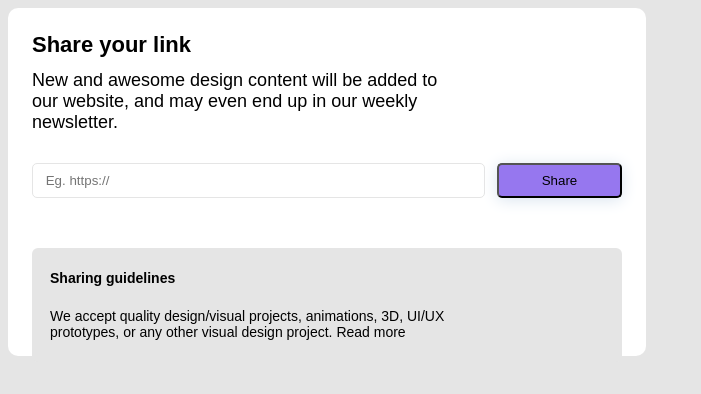
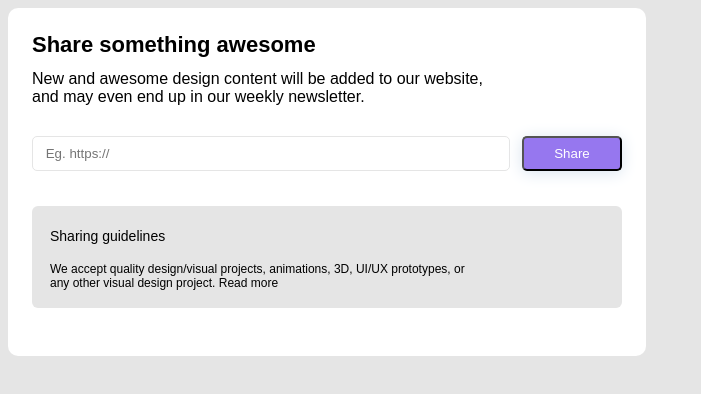
Before and after one commit to junip/uidesignsdaily, a React (Vite) app: page / in a window 1280 px wide. Shown: the top 394 px of the page, without its empty margins (0-701 px from the left). Built offline with nearby package versions, Linux system fonts and the light colour scheme; a web font is replaced by a local one.

Commit message:
css changes and tweaks for better usages

```diff
--- a/src/components/sharelink.scss
+++ b/src/components/sharelink.scss
@@ -9,19 +9,20 @@
     border-radius: 10px;
     background-color: #FFFFFF;
     .modal-header {
-      font-weight: bold;
+      font-weight: 600;
       margin-bottom: 12px;
       font-size: 22px;
     }
     .modal-description {
-      width: 407px;
-      font-size: 18px;
+      width: 480px;
+      font-size: 16px;
+      font-weight: 300;
     }
     .input-box {
       display: grid;
       margin-top: 30px;
       height: 35px;
-      grid-template-columns: 2fr 125px ;
+      grid-template-columns: 2fr 100px ;
       .link-input {
         margin-right: 12px;
         background: #FFFFFF;
@@ -40,26 +41,26 @@
         border-radius: 5px;
         cursor: pointer;
         box-shadow: 0 2px 16px 0 #d9e4ef;
+        color: #ffffff;
       }
     }
     .content {
       background: #E5E5E5;
-      margin-top: 50px;
+      margin-top: 35px;
       padding-left: 18px;
       border-radius: 6px;
       .content-header {
         padding-top: 22px;
-        font-weight: bold;
+        font-weight: 400;
         font-size: 14px;
       }
       .content-description {
-        padding-top: 22px;
-        font-size: 14px;
-        padding-bottom: 22px;
+        padding-top: 18px;
+        font-size: 12px;
+        padding-bottom: 18px;
         width: 416px;
+        font-weight: 300;
       }
     }
-
-
   }
 }
--- a/src/components/sharelink.tsx
+++ b/src/components/sharelink.tsx
@@ -4,7 +4,7 @@ const shareLink = () => (
   <div className="share-link">
     <div className="container">
       <div className="data-div">
-        <div className="modal-header">Share your link</div>
+        <div className="modal-header">Share something awesome</div>
         <div className="modal-description">
           New and awesome design content will be added to our website,
           and may even end up in our weekly newsletter.
```
